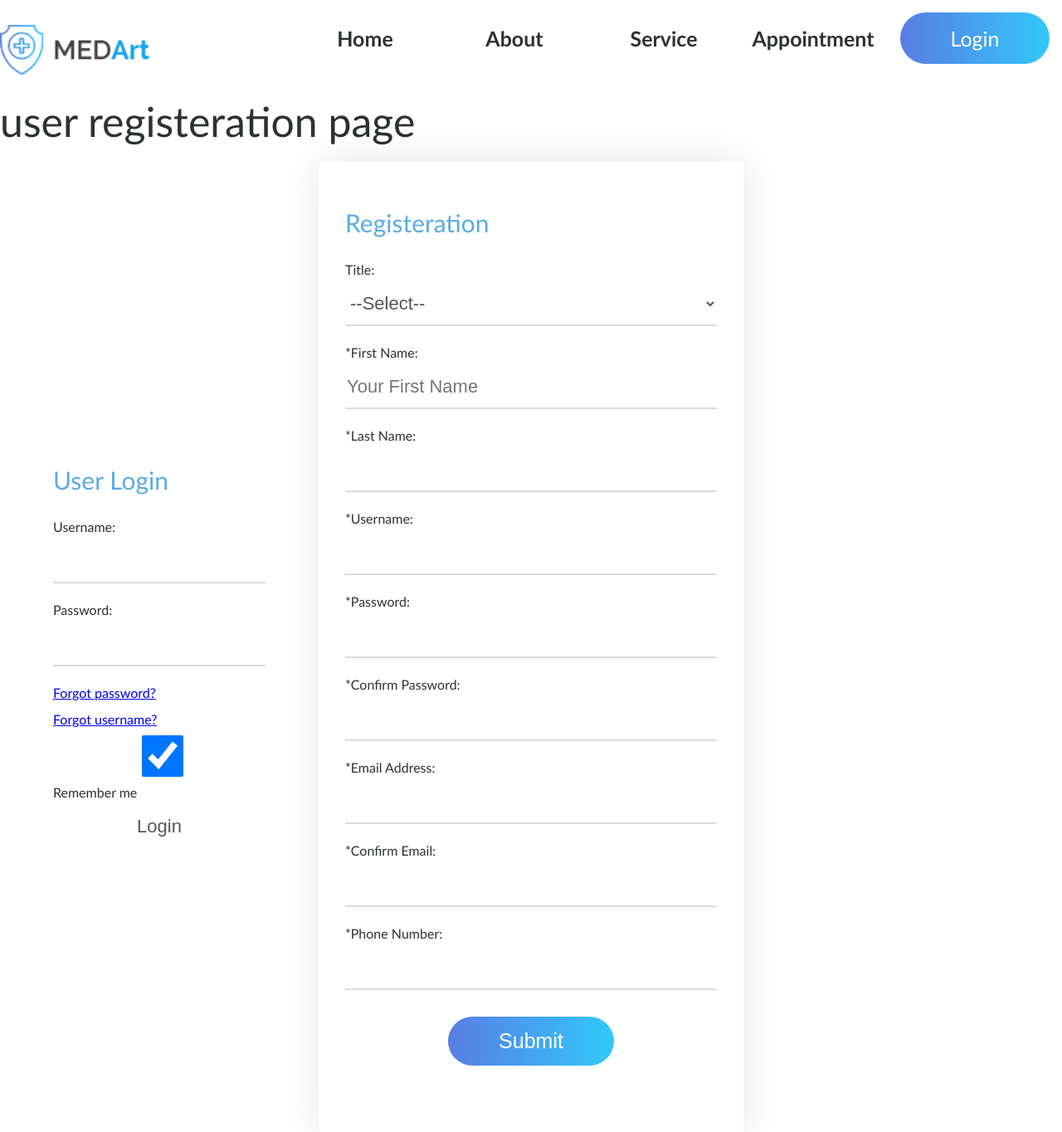
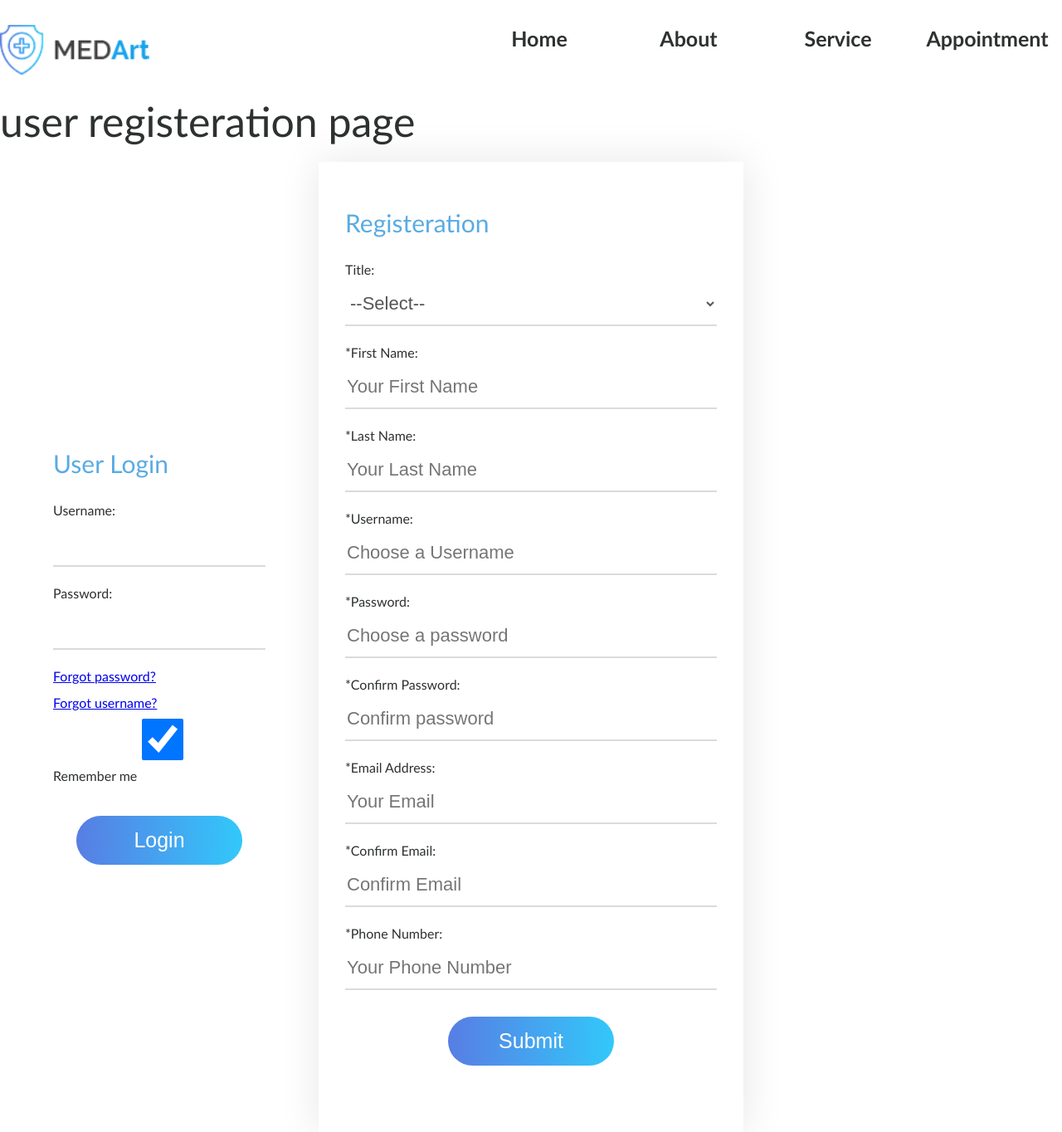
Before and after one commit to thiencat1997/EE4717webapp, a PHP site: page /register.php in a window 1280 px wide. Shown: the whole page at 83% size. Run offline with PHP 8.4, Linux system fonts and the light colour scheme.

Commit message:
login validation & modify styles

```diff
--- a/project/form_validation.js
+++ b/project/form_validation.js
@@ -50,7 +50,7 @@ function EmailCheck(){
 		if (emailRegex.test(email)==false){
         alert("Please enter a valid email");
         return false;
-        form.email.focus();
+        email.focus();
     	}
         else
             return true;
--- a/project/register.php
+++ b/project/register.php
@@ -34,7 +34,7 @@
     						<li ><a href="index.html" style="text-align:left">
     							<img src="media/logo.png" height="100%" width= "100%">
     						</a> </li>
-    					  	<li style="float:right"><a class="button" href="login.html" style="padding: 15px; width: 150px">Login</a></li>
+
 
     					<strong>
     						<li style="float:right">	<a href="appointment.html">Appointment</a> </li>
@@ -52,7 +52,7 @@
               <div class="login">
                 <h2>User Login</h2>
 
-                  <form action="php/login.php" method="POST" id="login_form">
+                  <form action="register.php" method="POST" id="login_form">
                     <div class="container ">
                         <div>
                           <label for="user">Username:</label>
@@ -65,7 +65,31 @@
                         <a href="#">Forgot password?</a><br>
                         <a href="#">Forgot username?</a>
                         <input type="checkbox" checked="checked" name="remember"> Remember me</input>
-                        <input type="submit" name="login" value="Login" ></input>
+                        <button type="submit" onsubmit="ShowAlert()" class="button">Login</button>
+                        <?php
+
+                        if (isset($_POST['user']) && isset($_POST['password'])){
+                          $user=$_POST['user'];
+                          $password=$_POST['password'];
+                          $query="select * from users where Username='$user' and Password='$password'";
+                          $run=mysqli_query($conn,$query);
+
+                        if(mysqli_num_rows($run)>0) {
+                            echo"<p>login successfully</p>";
+                            //echo "<script> window.open('index.php','_self')</script>";
+                            $message = "success";
+                            //echo "<script type='text/javascript'>alert('$message');</script>";
+                            //header("Location: ../status.html");
+                            $_SESSION['user']=$user;
+                        } else {
+                            echo"<p>invalid username or password!</p>";
+                            $message = "No";
+                            //echo "<script type='text/javascript'>alert('$message');</script>";
+                            //header("Location: ../register.php");
+                        }
+                        }
+
+                        ?>
 
                     </div>
                   </form>
@@ -92,31 +116,31 @@
                   </div>
                   <div>
                     <label for="lastname">*Last Name:</label>
-                    <input type="text" id="lastname" name="lastname" id="lastname" required onchange="LastNameCheck()"></input>
+                    <input type="text" id="lastname" name="lastname" placeholder="Your Last Name" required onchange="LastNameCheck()"></input>
                   </div>
                   <div>
                     <label for="username">*Username:</label>
-                    <input type="text" id="username" name="username" required onchange="UsernameCheck()"></input>
+                    <input type="text" id="username" name="username" placeholder="Choose a Username" required onchange="UsernameCheck()"></input>
                   </div>
                   <div>
                     <label for="pwd">*Password:</label>
-                    <input type="password" id="pwd" name="pwd" required ></input>
+                    <input type="password" id="pwd" name="pwd" placeholder="Choose a password"required ></input>
                   </div>
                   <div>
                     <label for="cpwd">*Confirm Password:</label>
-                    <input type="password" id="cpwd" name="cpwd" required onchange="PwdCheck()"></input>
+                    <input type="password" id="cpwd" name="cpwd" placeholder="Confirm password" required onchange="PwdCheck()"></input>
                   </div>
                   <div>
                     <label for="email">*Email Address:</label>
-                    <input type="email" id="email" name="email" required></input>
+                    <input type="email" id="email" name="email" placeholder="Your Email" required></input>
                   </div>
                   <div>
                     <label for="cemail">*Confirm Email:</label>
-                    <input type="email" id="cemail" name="cemail" required onchange="EmailCheck()"></input>
+                    <input type="email" id="cemail" name="cemail" placeholder="Confirm Email" required onchange="EmailCheck()"></input>
                   </div>
                   <div>
                     <label for="phone">*Phone Number:</label>
-                    <input type="text" id="phone" name="phone" required onchange="PhoneCheck()"></input>
+                    <input type="text" id="phone" name="phone" placeholder="Your Phone Number" required onchange="PhoneCheck()"></input>
                   </div>
                   <button type="submit" onsubmit="ShowAlert()" class="button">Submit</button>
 
--- a/project/registerstyle.css
+++ b/project/registerstyle.css
@@ -25,7 +25,7 @@ form {
 	padding: 2rem 2rem 5rem;
 	box-shadow: 1px 0 50px rgba(0, 0, 0, 0.1);
 }
-.registeration .button {
+.button {
 	padding: 15px;
 	width: 200px;
 	margin: auto;
```
Also changed, not shown: project/php/login.php (+6 -11 lines).
